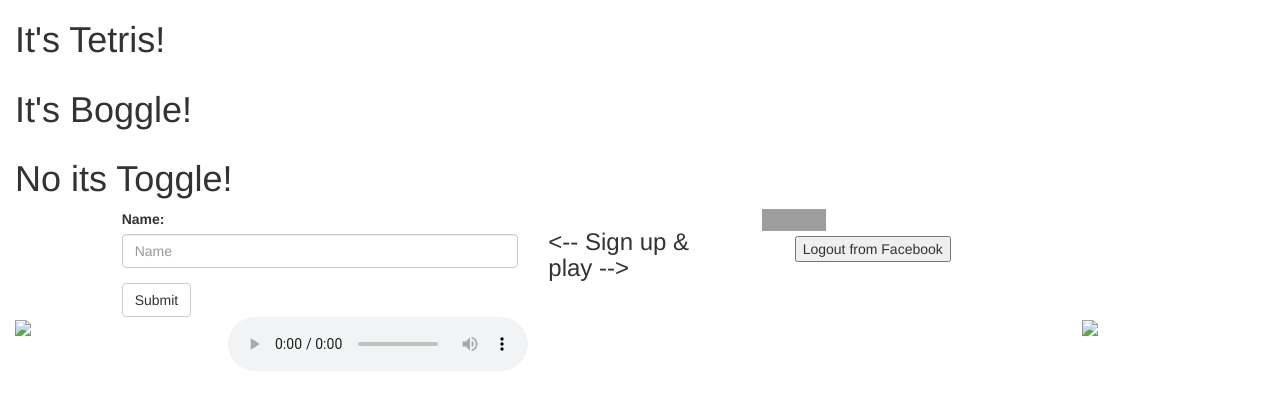
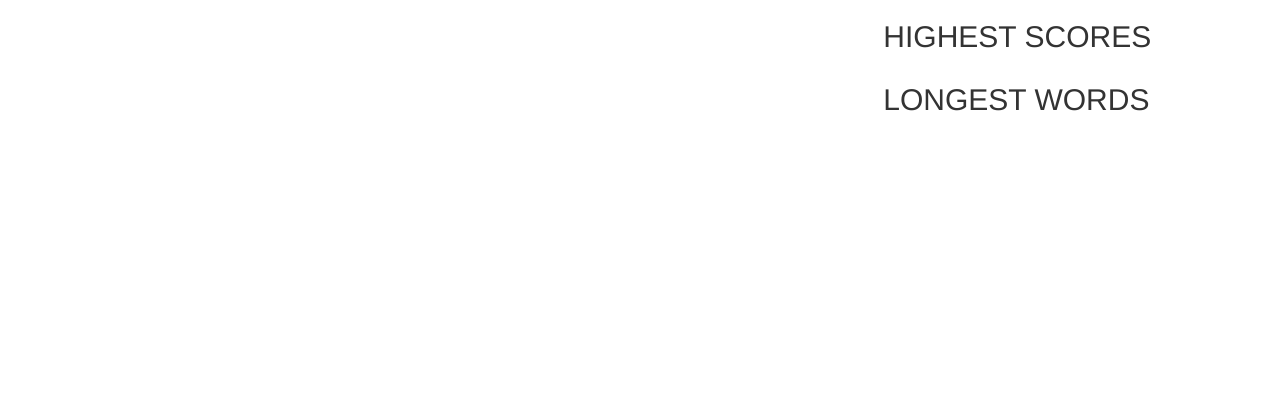
Before and after one commit to mothra42/2oggle, a plain HTML site: page index.html in a window 1280 px wide. Drawn offline with nearby package versions, Linux system fonts and the light colour scheme; grey boxes are pictures that could not be loaded; a web font is replaced by a local one.

Commit message:
fix: remove remove signup html and add game html

```diff
--- a/index.html
+++ b/index.html
@@ -3,91 +3,58 @@
 
 <head>
   <meta charset="UTF-8">
-    <meta name="viewport" content="width=device-width, initial-scale=1.0" />
+  <meta name="viewport" content="width=device-width, initial-scale=1.0">
+  <meta http-equiv="X-UA-Compatible" content="ie=edge">
+  <script src="https://cdnjs.cloudflare.com/ajax/libs/jquery/3.2.1/jquery.min.js"></script>
+
+
   <link rel="stylesheet" href="https://maxcdn.bootstrapcdn.com/bootstrap/3.3.6/css/bootstrap.min.css">
-    <link rel="stylesheet" type="text/css" href="assets/css/styleWelcome.css">
+  <link href="https://maxcdn.bootstrapcdn.com/bootstrap/3.3.7/css/bootstrap.min.css">
   <script src="https://code.jquery.com/jquery.js"></script>
   <script src="https://maxcdn.bootstrapcdn.com/bootstrap/3.3.6/js/bootstrap.min.js"></script>
 
+  <link rel="stylesheet" type="text/css" href="assets/css/style.css">
 
-    <link href="https://fonts.googleapis.com/css?family=Baloo+Bhaijaan" rel="stylesheet">
-    <title>Toggle Game!</title>
+  <title>Toggle</title>
 </head>
 
 <body>
-    <!-- <div id="fb-root"></div> -->
-
 
   <div class="container-fluid">
     <div class="row">
-            <div class="col-md-12">
-                <h1 class="top">It's Tetris!</h1>
+
+      <div class="col-md-2" id="left">
+
+        <div id="timer"></div>
+        <div id="score"></div>
       </div>
 
-            <div class="col-md-12">
-                <h1 class="middle">It's Boggle!</h1>
+      <div class="col-md-5" id="center">
 
       </div>
 
-            <div class="col-md-12 nit">
-                <h1 class="bottom">No its Toggle!</h1>
-            </div>
+      <div class="col-md-1">
       </div>
 
 
-
-        <div class="row">
-            <div class="col-md-1">
+      <div class="col-md-4">
+        <div class="col-md-12 holder">
+          <h2>HIGHEST SCORES</h2>
+          <div id="leaderboardScore"></div>
         </div>
 
-            <div class="col-md-4 usersignin">
 
-                <form action="" method="POST" role="form">
-                    <div class="form-group">
-                        <label for="firstname">Name:</label>
-                        <input type="name" class="form-control" id="userfname" placeholder="Name">
-                    </div>
-
-                    <button type="submit" class="btn btn-default" id="submit-btn">Submit</button>
-
-                </form>
-            </div>
-
-            <div class="col-md-2">
-                <h3 class="signup"><-- Sign up & play --></h3>
-            </div>
-
-            <div class="col-md-4 fbsignin">
-
-                <fb:login-button scope="public_profile,email" onlogin="checkLoginState();" login_text="" class=" fb_iframe_widget" fb-xfbml-state="rendered" fb-iframe-plugin-query="app_id=478181479203783&amp;container_width=0&amp;locale=en_US&amp;scope=public_profile%2Cemail&amp;sdk=joey"><span style="vertical-align: bottom; width: 128px; height: 44px;"><iframe name="f640835fb05658" width="1000px" height="1000px" frameborder="0" allowtransparency="true" allowfullscreen="true" scrolling="no" title="fb:login_button Facebook Social Plugin" src="https://www.facebook.com/v2.8/plugins/login_button.php?app_id=478181479203783&amp;channel=http%3A%2F%2Fstaticxx.facebook.com%2Fconnect%2Fxd_arbiter%2Fr%2F0sTQzbapM8j.js%3Fversion%3D42%23cb%3Dfecc3b7dc2189c%26domain%3Dlocalhost%26origin%3Dhttp%253A%252F%252Flocalhost%253A3000%252Ff19bea5873cba5%26relation%3Dparent.parent&amp;container_width=0&amp;locale=en_US&amp;scope=public_profile%2Cemail&amp;sdk=joey" style="border: none; visibility: visible; width: 64px; height: 22px;" class=""></iframe></span></fb:login-button>
-                <br>
-                <button onclick="javascript:logout();">Logout from Facebook</button>
-                <div class="col-md-1 green">
-                </div>
-            </div>
-        </div>
-
-        <div class="row">
-            <div class="col-md-2">
-                <img src="assets/images/pk_burned.png" class="left">
-            </div>
-
-            <div class="col-md-8">
-
-                <audio controls autoplay loop>
-                    <source src="../headless.mp3" type="audio/mp3">
-
-                </audio>
-            </div>
-
-            <div class="col-md-2">
-                <img src="assets/images/pk_burned.png" class="right">
-            </div>
+        <div class="col-md-12 bolder">
+          <h2>LONGEST WORDS</h2>
+          <div id="leaderboardWord"></div>
         </div>
       </div>
 
     </div>
-    <script type="text/javascript" src="welcome.js"></script>
+
+  </div>
+  <script src="canvas.js"></script>
+
 </body>
 
 </html>
```
Lines whose indentation alone changed are shown as unchanged.
